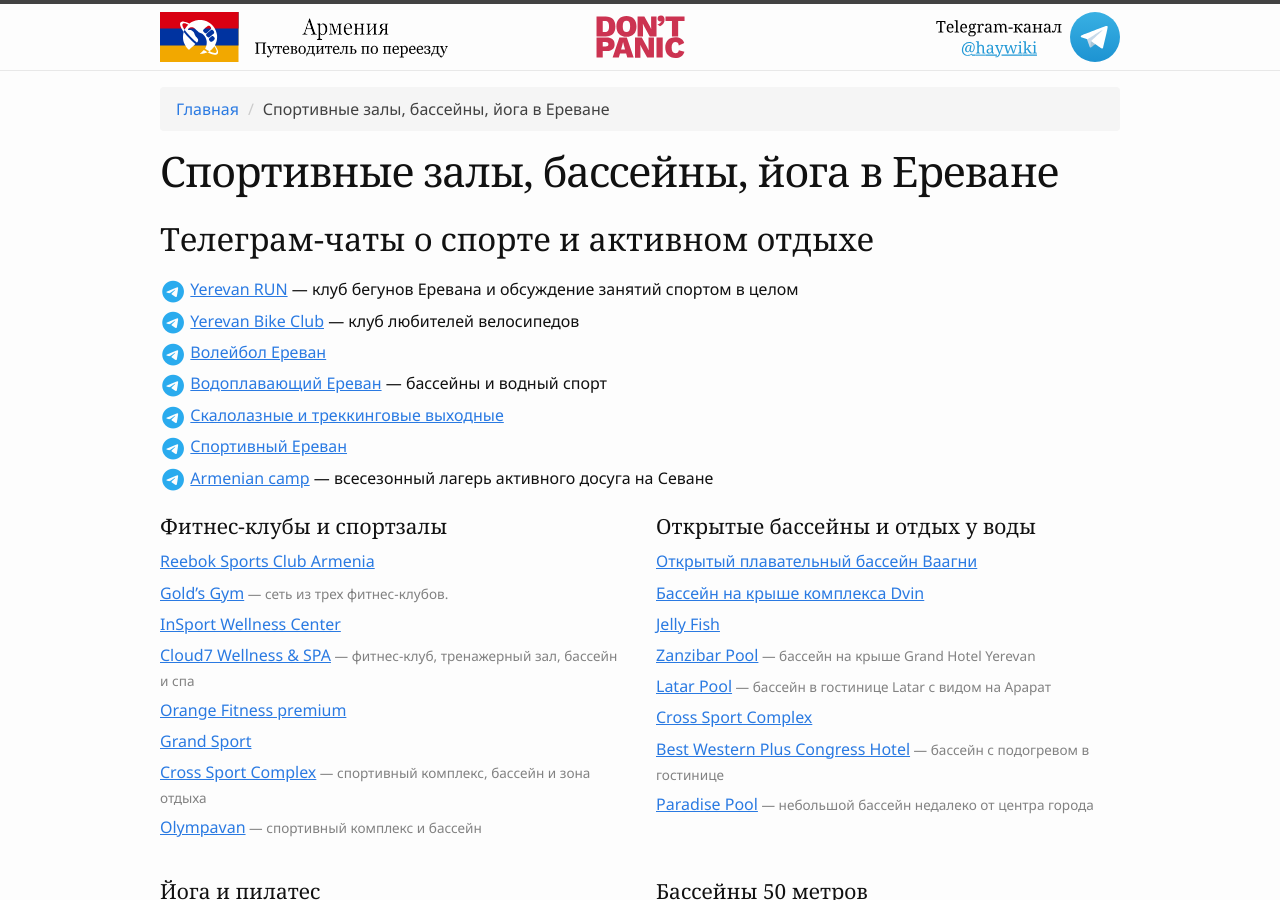
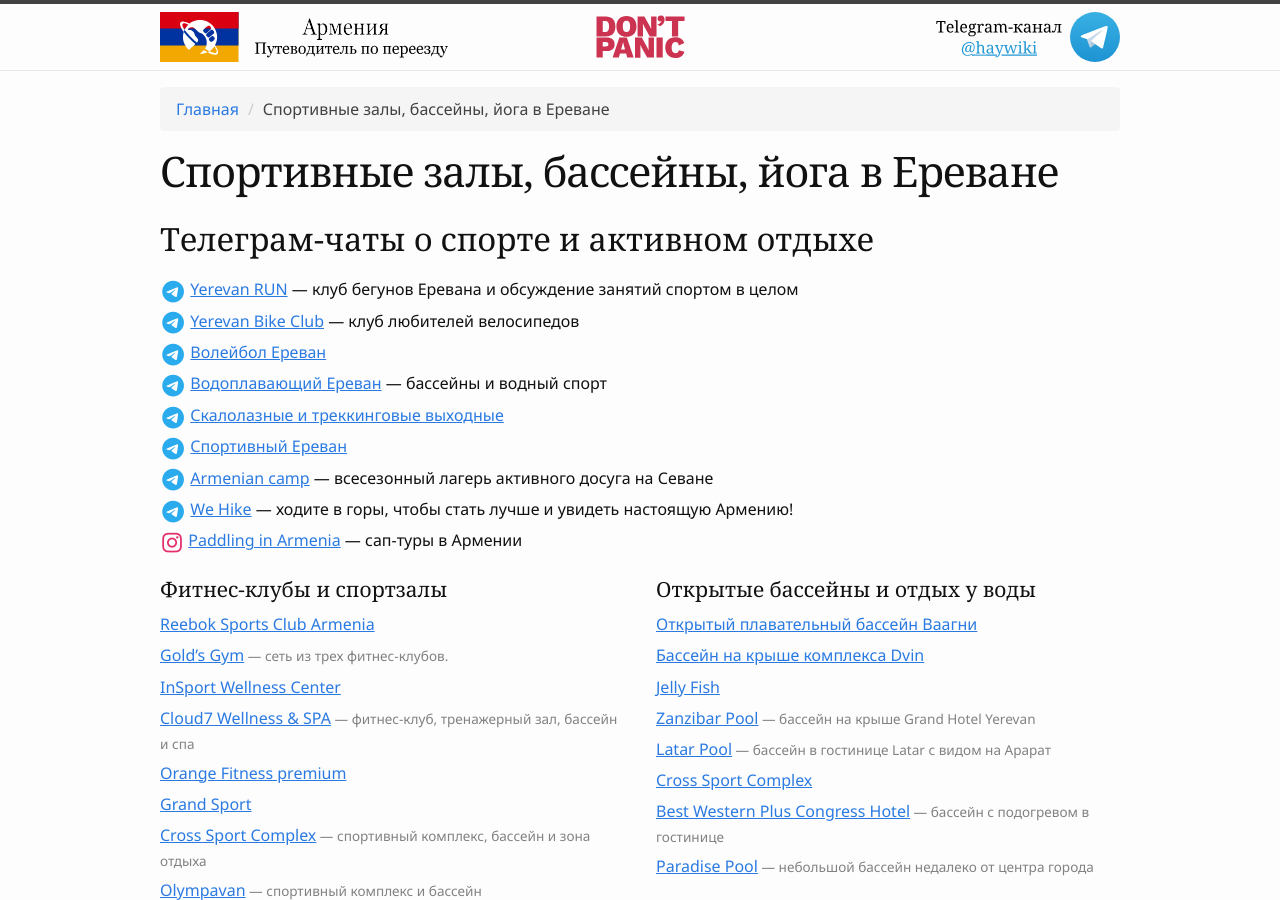
Before and after one commit to haywiki/haywiki.github.io, a Jekyll site: the page built from life/wellness.md, in a window 1280 px wide and 900 px high. Built offline with Jekyll 4.4.1, drawn with Linux system fonts in a browser that asks for light colours; nearby versions of some CDN libraries; a script that is not in the unit is left out.

Commit message:
Дог-френдли развлечения в Армении, активный отдых в Армении

```diff
--- a/life/wellness.md
+++ b/life/wellness.md
@@ -13,6 +13,8 @@
 - <i class="fa-brands fa-telegram"></i> [Скалолазные и треккинговые выходные](https://t.me/+GYYbq1WtoopiNGEy)
 - <i class="fa-brands fa-telegram"></i> [Спортивный Ереван](https://t.me/yerevan_sport)
 - <i class="fa-brands fa-telegram"></i> [Armenian camp](https://t.me/armeniancamp) — всесезонный лагерь активного досуга на Севане
+- <i class="fa-brands fa-telegram"></i> [We Hike](https://t.me/hikeam) — ходите в горы, чтобы стать лучше и увидеть настоящую Армению!
+- <i class="fa-brands fa-instagram"></i> [Paddling in Armenia](https://www.instagram.com/supman.armenia/) — сап-туры в Армении
 {: class="list-emoji"}
 
 <div class="cards custom1">
```
Also changed, not shown: animals/index.md (+9 -0 lines), life/contacts.md (+2 -0 lines).
